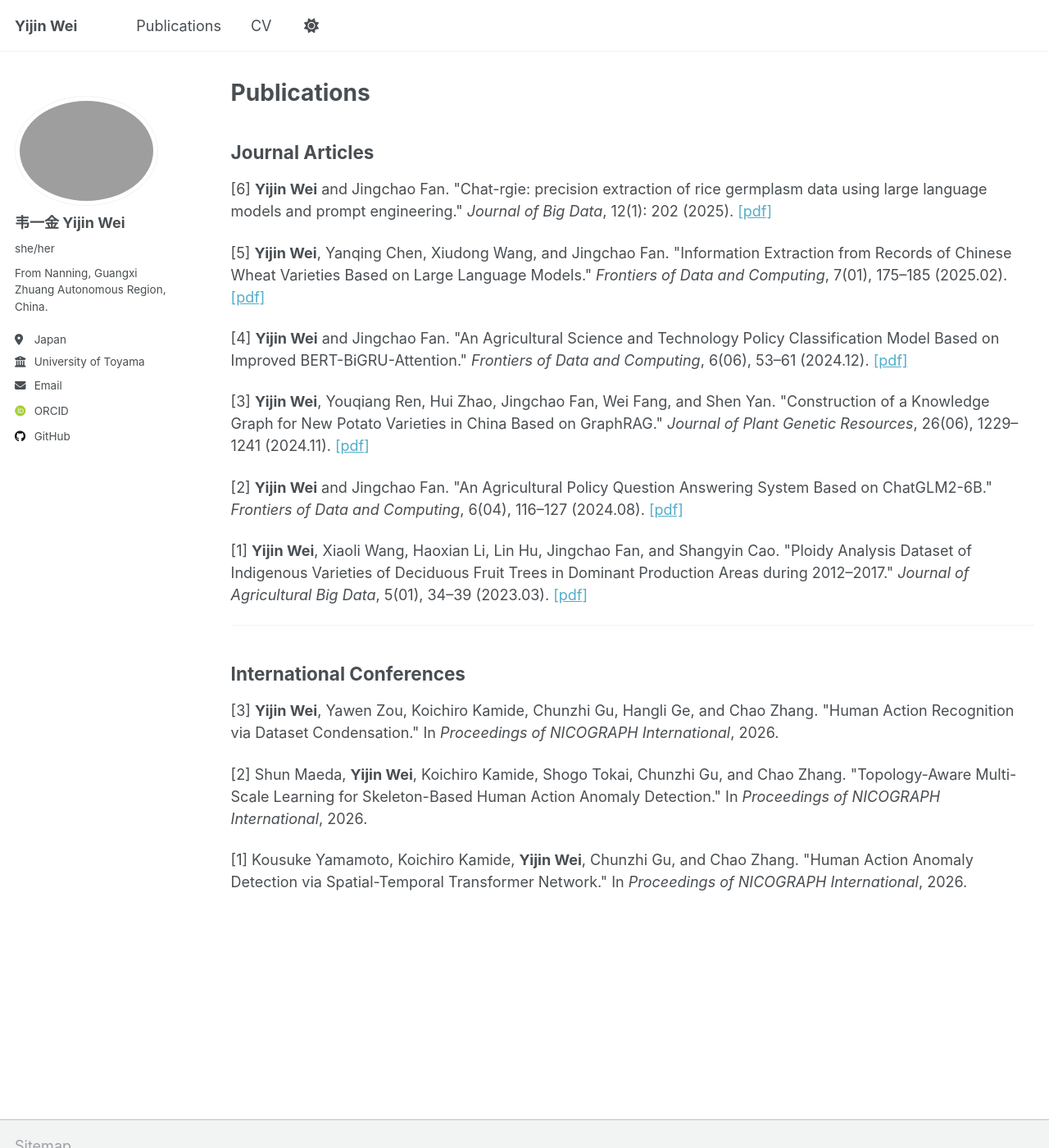
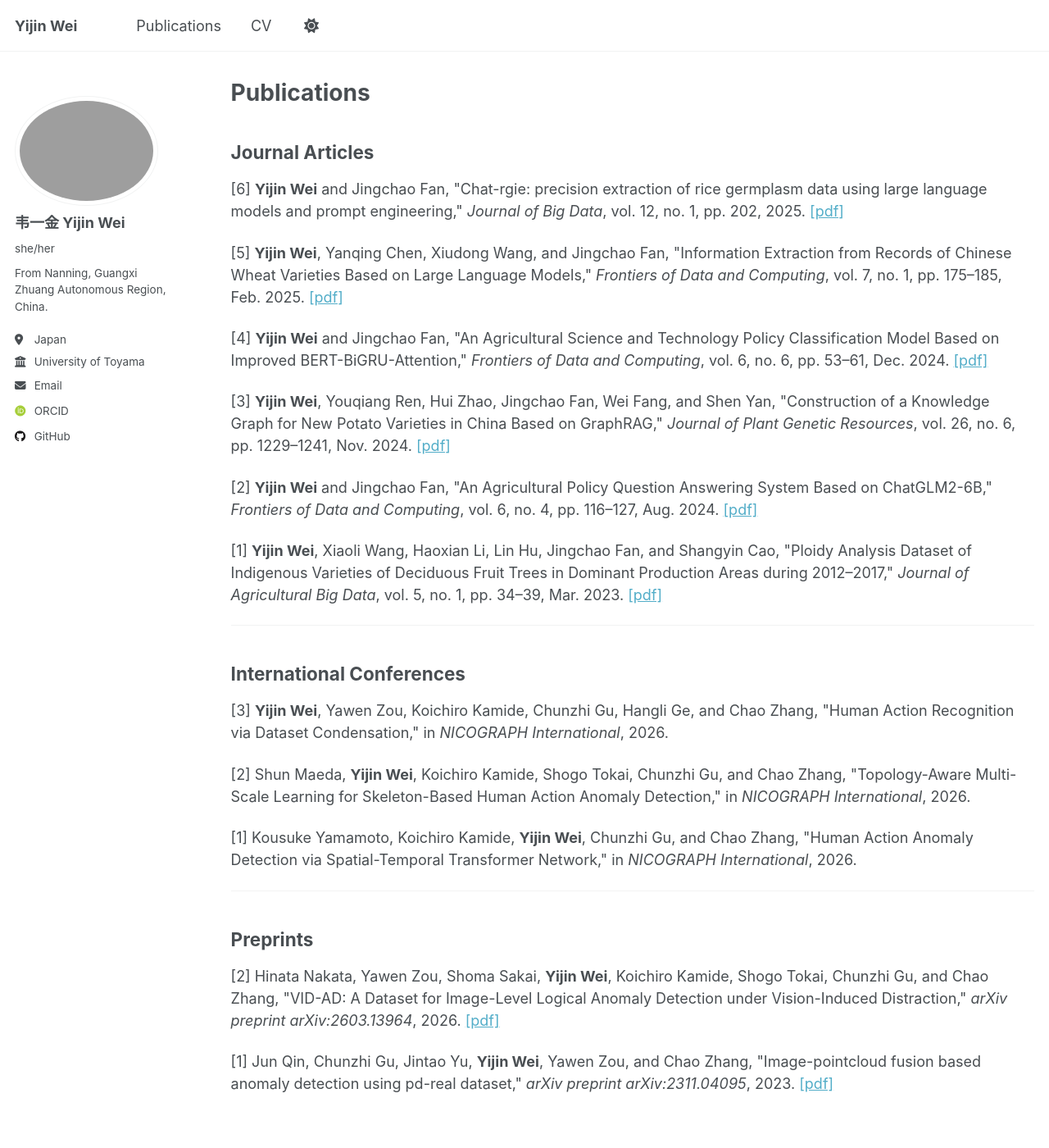
Before and after one commit to mangx/mangx.github.io, a Jekyll site: the page built from _pages/publications.html, in a window 1280 px wide and 1400 px high. Shown: the whole window at 82% size. Built offline with Jekyll 4.4.1, drawn with Linux system fonts in a browser that asks for light colours; some web fonts are replaced.

Commit message:
Revise publication formatting for consistency
Updated publication entries with consistent formatting, including volume, issue, and page numbers.

```diff
--- a/_pages/publications.html
+++ b/_pages/publications.html
@@ -8,44 +8,44 @@ author_profile: true
 <h2>Journal Articles</h2>
 
 <p>
-[6] <b>Yijin Wei</b> and Jingchao Fan.
-"Chat-rgie: precision extraction of rice germplasm data using large language models and prompt engineering."
-<em>Journal of Big Data</em>, 12(1): 202 (2025).
+[6] <b>Yijin Wei</b> and Jingchao Fan,
+"Chat-rgie: precision extraction of rice germplasm data using large language models and prompt engineering,"
+<em>Journal of Big Data</em>, vol. 12, no. 1, pp. 202, 2025.
 <a href="https://link.springer.com/content/pdf/10.1186/s40537-025-01236-0.pdf" target="_blank">[pdf]</a>
 </p>
 
 <p>
-[5] <b>Yijin Wei</b>, Yanqing Chen, Xiudong Wang, and Jingchao Fan.
-"Information Extraction from Records of Chinese Wheat Varieties Based on Large Language Models."
-<em>Frontiers of Data and Computing</em>, 7(01), 175&ndash;185 (2025.02).
+[5] <b>Yijin Wei</b>, Yanqing Chen, Xiudong Wang, and Jingchao Fan,
+"Information Extraction from Records of Chinese Wheat Varieties Based on Large Language Models,"
+<em>Frontiers of Data and Computing</em>, vol. 7, no. 1, pp. 175&ndash;185, Feb. 2025.
 <a href="http://www.jfdc.cnic.cn/EN/10.11871/jfdc.issn.2096-742X.2025.01.013" target="_blank">[pdf]</a>
 </p>
 
 <p>
-[4] <b>Yijin Wei</b> and Jingchao Fan.
-"An Agricultural Science and Technology Policy Classification Model Based on Improved BERT-BiGRU-Attention."
-<em>Frontiers of Data and Computing</em>, 6(06), 53&ndash;61 (2024.12).
+[4] <b>Yijin Wei</b> and Jingchao Fan,
+"An Agricultural Science and Technology Policy Classification Model Based on Improved BERT-BiGRU-Attention,"
+<em>Frontiers of Data and Computing</em>, vol. 6, no. 6, pp. 53&ndash;61, Dec. 2024.
 <a href="http://www.jfdc.cnic.cn/EN/10.11871/jfdc.issn.2096-742X.2024.06.006" target="_blank">[pdf]</a>
 </p>
 
 <p>
-[3] <b>Yijin Wei</b>, Youqiang Ren, Hui Zhao, Jingchao Fan, Wei Fang, and Shen Yan.
-"Construction of a Knowledge Graph for New Potato Varieties in China Based on GraphRAG."
-<em>Journal of Plant Genetic Resources</em>, 26(06), 1229&ndash;1241 (2024.11).
+[3] <b>Yijin Wei</b>, Youqiang Ren, Hui Zhao, Jingchao Fan, Wei Fang, and Shen Yan,
+"Construction of a Knowledge Graph for New Potato Varieties in China Based on GraphRAG,"
+<em>Journal of Plant Genetic Resources</em>, vol. 26, no. 6, pp. 1229&ndash;1241, Nov. 2024.
 <a href="https://link.oversea.cnki.net/doi/10.13430/j.cnki.jpgr.20240919001" target="_blank">[pdf]</a>
 </p>
 
 <p>
-[2] <b>Yijin Wei</b> and Jingchao Fan.
-"An Agricultural Policy Question Answering System Based on ChatGLM2-6B."
-<em>Frontiers of Data and Computing</em>, 6(04), 116&ndash;127 (2024.08).
+[2] <b>Yijin Wei</b> and Jingchao Fan,
+"An Agricultural Policy Question Answering System Based on ChatGLM2-6B,"
+<em>Frontiers of Data and Computing</em>, vol. 6, no. 4, pp. 116&ndash;127, Aug. 2024.
 <a href="http://www.jfdc.cnic.cn/EN/10.11871/jfdc.issn.2096-742X.2024.04.010" target="_blank">[pdf]</a>
 </p>
 
 <p>
-[1] <b>Yijin Wei</b>, Xiaoli Wang, Haoxian Li, Lin Hu, Jingchao Fan, and Shangyin Cao.
-"Ploidy Analysis Dataset of Indigenous Varieties of Deciduous Fruit Trees in Dominant Production Areas during 2012&ndash;2017."
-<em>Journal of Agricultural Big Data</em>, 5(01), 34&ndash;39 (2023.03).
+[1] <b>Yijin Wei</b>, Xiaoli Wang, Haoxian Li, Lin Hu, Jingchao Fan, and Shangyin Cao,
+"Ploidy Analysis Dataset of Indigenous Varieties of Deciduous Fruit Trees in Dominant Production Areas during 2012&ndash;2017,"
+<em>Journal of Agricultural Big Data</em>, vol. 5, no. 1, pp. 34&ndash;39, Mar. 2023.
 <a href="https://oversea.cnki.net/kcms2/article/abstract?v=5ZfW7CBA1F82AgAR9uSzFgld1ie62QL7OMJqdn6ujQb-TT2lqSLXBsN_RCSreSPopCQiY4sCvKbQ0dn3V1D57rQSfJKSHZAVgjpkF5eYxn95fbwRVfjk0n-Z1c3fKK3ujyo0DtwCGm6K9J3g4Da6m829Fud8-Z7hgYohty3Z2E8rFaBO3ob47A==&uniplatform=OVERSEA&language=CHS" target="_blank">[pdf]</a>
 </p>
 
@@ -54,19 +54,37 @@ author_profile: true
 <h2>International Conferences</h2>
 
 <p>
-[3] <b>Yijin Wei</b>, Yawen Zou, Koichiro Kamide, Chunzhi Gu, Hangli Ge, and Chao Zhang.
-"Human Action Recognition via Dataset Condensation."
-In <em>Proceedings of NICOGRAPH International</em>, 2026.
+[3] <b>Yijin Wei</b>, Yawen Zou, Koichiro Kamide, Chunzhi Gu, Hangli Ge, and Chao Zhang,
+"Human Action Recognition via Dataset Condensation,"
+in <em>NICOGRAPH International</em>, 2026.
 </p>
 
 <p>
-[2] Shun Maeda, <b>Yijin Wei</b>, Koichiro Kamide, Shogo Tokai, Chunzhi Gu, and Chao Zhang.
-"Topology-Aware Multi-Scale Learning for Skeleton-Based Human Action Anomaly Detection."
-In <em>Proceedings of NICOGRAPH International</em>, 2026.
+[2] Shun Maeda, <b>Yijin Wei</b>, Koichiro Kamide, Shogo Tokai, Chunzhi Gu, and Chao Zhang,
+"Topology-Aware Multi-Scale Learning for Skeleton-Based Human Action Anomaly Detection,"
+in <em>NICOGRAPH International</em>, 2026.
 </p>
 
 <p>
-[1] Kousuke Yamamoto, Koichiro Kamide, <b>Yijin Wei</b>, Chunzhi Gu, and Chao Zhang.
-"Human Action Anomaly Detection via Spatial-Temporal Transformer Network."
-In <em>Proceedings of NICOGRAPH International</em>, 2026.
+[1] Kousuke Yamamoto, Koichiro Kamide, <b>Yijin Wei</b>, Chunzhi Gu, and Chao Zhang,
+"Human Action Anomaly Detection via Spatial-Temporal Transformer Network,"
+in <em>NICOGRAPH International</em>, 2026.
 </p>
+
+<hr />
+
+<h2>Preprints</h2>
+
+<p>
+[2] Hinata Nakata, Yawen Zou, Shoma Sakai, <b>Yijin Wei</b>, Koichiro Kamide, Shogo Tokai, Chunzhi Gu, and Chao Zhang,
+"VID-AD: A Dataset for Image-Level Logical Anomaly Detection under Vision-Induced Distraction,"
+<em>arXiv preprint arXiv:2603.13964</em>, 2026.
+<a href="https://arxiv.org/abs/2603.13964" target="_blank">[pdf]</a>
+</p>
+
+<p>
+[1] Jun Qin, Chunzhi Gu, Jintao Yu, <b>Yijin Wei</b>, Yawen Zou, and Chao Zhang,
+"Image-pointcloud fusion based anomaly detection using pd-real dataset,"
+<em>arXiv preprint arXiv:2311.04095</em>, 2023.
+<a href="https://arxiv.org/abs/2311.04095" target="_blank">[pdf]</a>
+</p>
```
